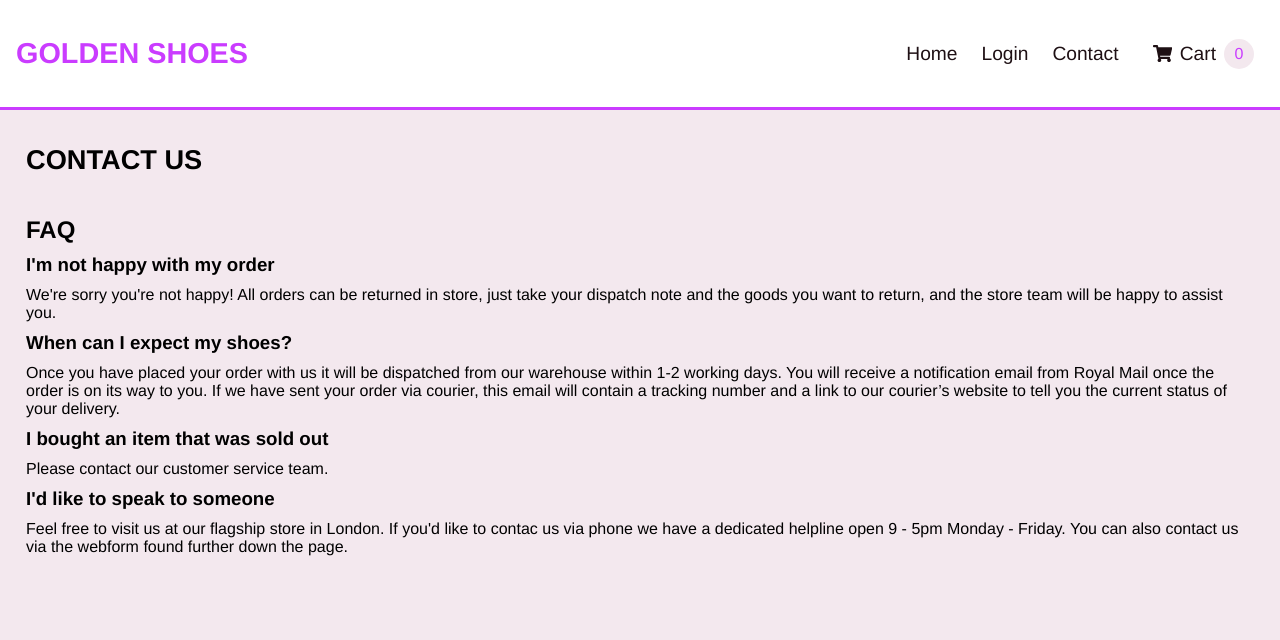
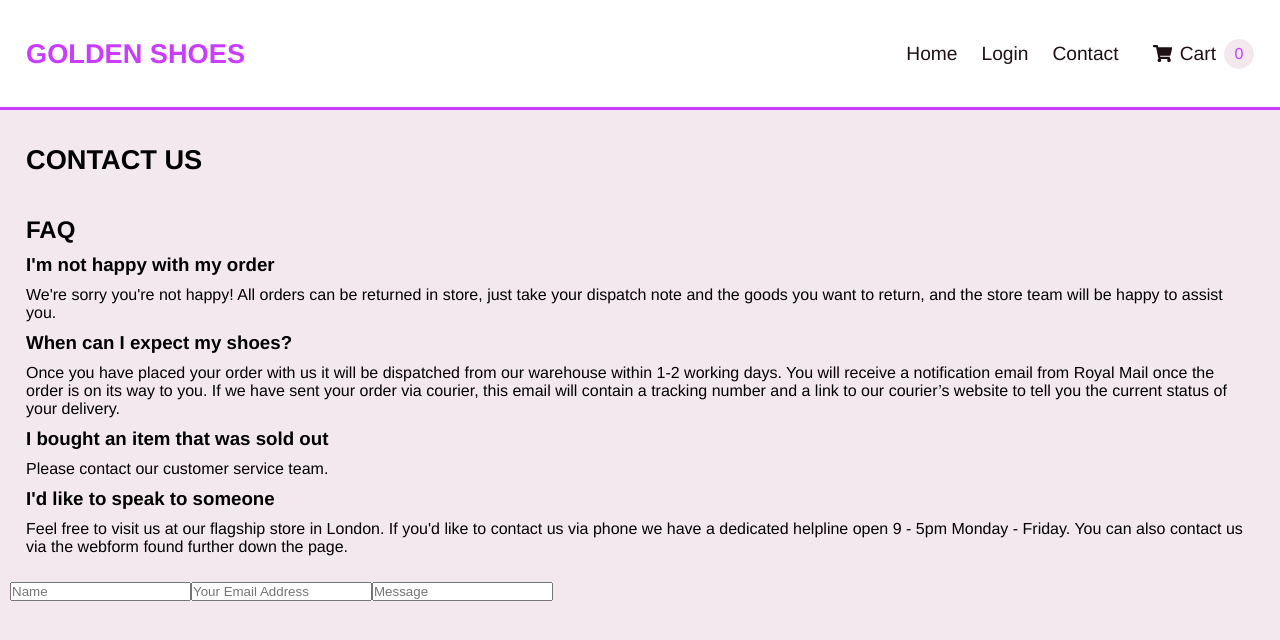
Before and after one commit to katebry/golden-shoe-store, a React (Create React App) app in the folder frontend/: page /contact in a window 1280 px wide. Shown: the top 640 px of the page. Built offline with nearby package versions, Linux system fonts and the light colour scheme.

Commit message:
chore: code tidy and beginning of Form component

```diff
--- /dev/null
+++ b/frontend/src/components/Form.js
@@ -0,0 +1,9 @@
+export const Form = () => {
+    return (
+        <form id="contact-form" method="POST">
+            <input placeholder="Name" id="name" type="text" />
+            <input placeholder="Your Email Address" id="your-email" type="email"/>
+            <input placeholder="Message" id="message" type="text"/>
+        </form>
+    )
+}
--- a/frontend/src/components/NavBar.js
+++ b/frontend/src/components/NavBar.js
@@ -5,8 +5,9 @@ import { useSelector } from "react-redux";
 import styled from "styled-components";
 
 const StyledTitle = styled(Link)`
+  margin-left: 10px;
   color: #ca3cff;
-  font-size: 1.8rem;
+  font-size: 1.7rem;
   cursor: pointer;
   text-decoration: none;
   font-weight: bold;
--- a/frontend/src/components/index.js
+++ b/frontend/src/components/index.js
@@ -1,4 +1,6 @@
+export { Backdrop } from "./Backdrop";
+export { CartItem } from "./CartItem";
+export { Form } from "./Form";
 export { NavBar } from "./NavBar";
-export { Backdrop } from "./Backdrop";
 export { SideDrawer } from "./SideDrawer";
 export { Product } from "./Product";
--- a/frontend/src/pages/Cart.js
+++ b/frontend/src/pages/Cart.js
@@ -1,5 +1,5 @@
 import "./Cart.css";
-import { CartItem } from "../components/CartItem";
+import { CartItem } from "../components/index";
 import { useSelector, useDispatch } from "react-redux";
 import { Link } from "react-router-dom";
 import { addToCart, removeFromCart } from "../redux/actions/cartActions";
--- a/frontend/src/pages/Contact.js
+++ b/frontend/src/pages/Contact.js
@@ -1,5 +1,6 @@
 import "./Contact.css";
 import styled from "styled-components";
+import { Form } from "../components/index";
 
 const StyledTitle = styled.h1`
   padding: 1.5rem 1rem;
@@ -32,11 +33,14 @@ export const ContactPage = () => {
         <h3>I'd like to speak to someone</h3>
         <p>
           Feel free to visit us at our flagship store in London. If you'd like
-          to contac us via phone we have a dedicated helpline open 9 - 5pm
+          to contact us via phone we have a dedicated helpline open 9 - 5pm
           Monday - Friday. You can also contact us via the webform found further
           down the page.
         </p>
       </div>
+      <div className="formSection">
+          <Form />
+      </div>
     </div>
   );
 };
--- a/frontend/src/pages/Home.js
+++ b/frontend/src/pages/Home.js
@@ -1,7 +1,7 @@
 import "./Home.css";
 import { useEffect } from "react";
 import { useSelector, useDispatch } from "react-redux";
-import { Product } from "../components/Product";
+import { Product } from "../components/index";
 import { getAllProducts} from "../redux/actions/productActions";
 
 export const HomePage = () => {
```
